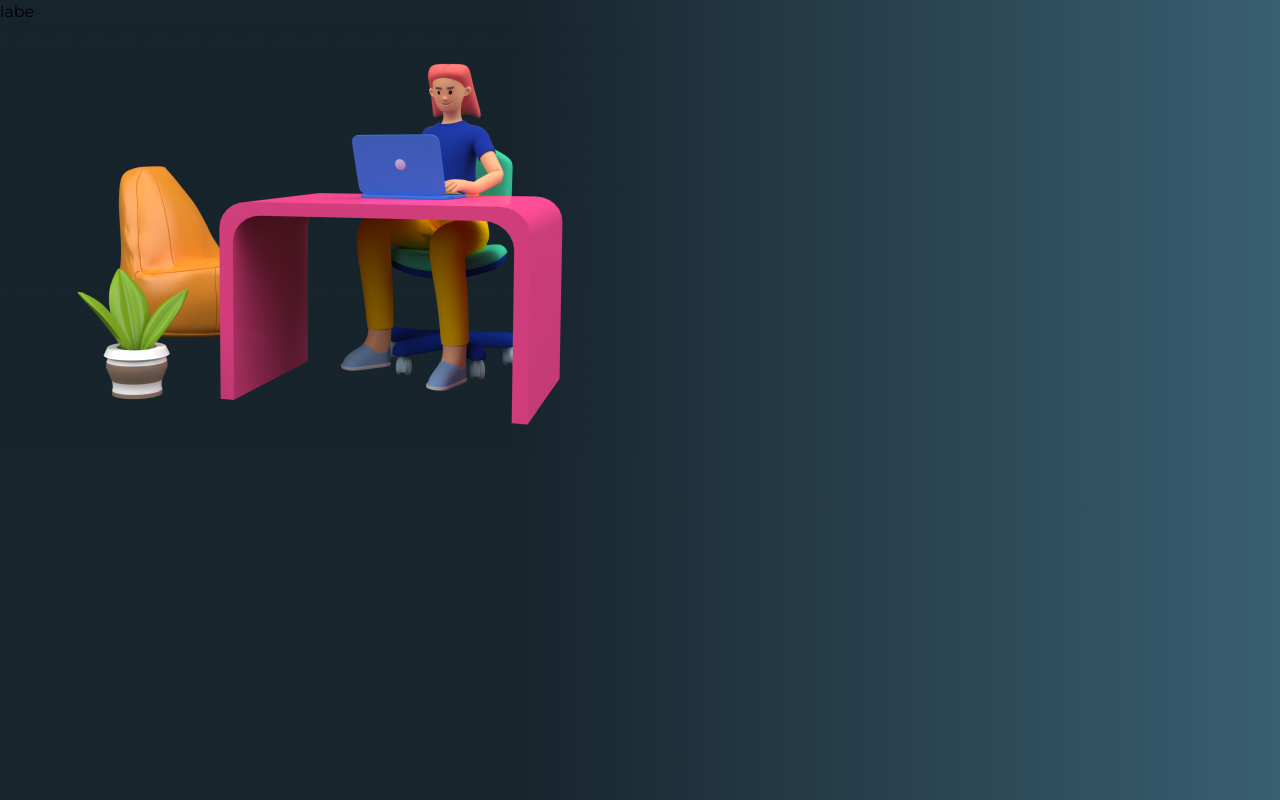
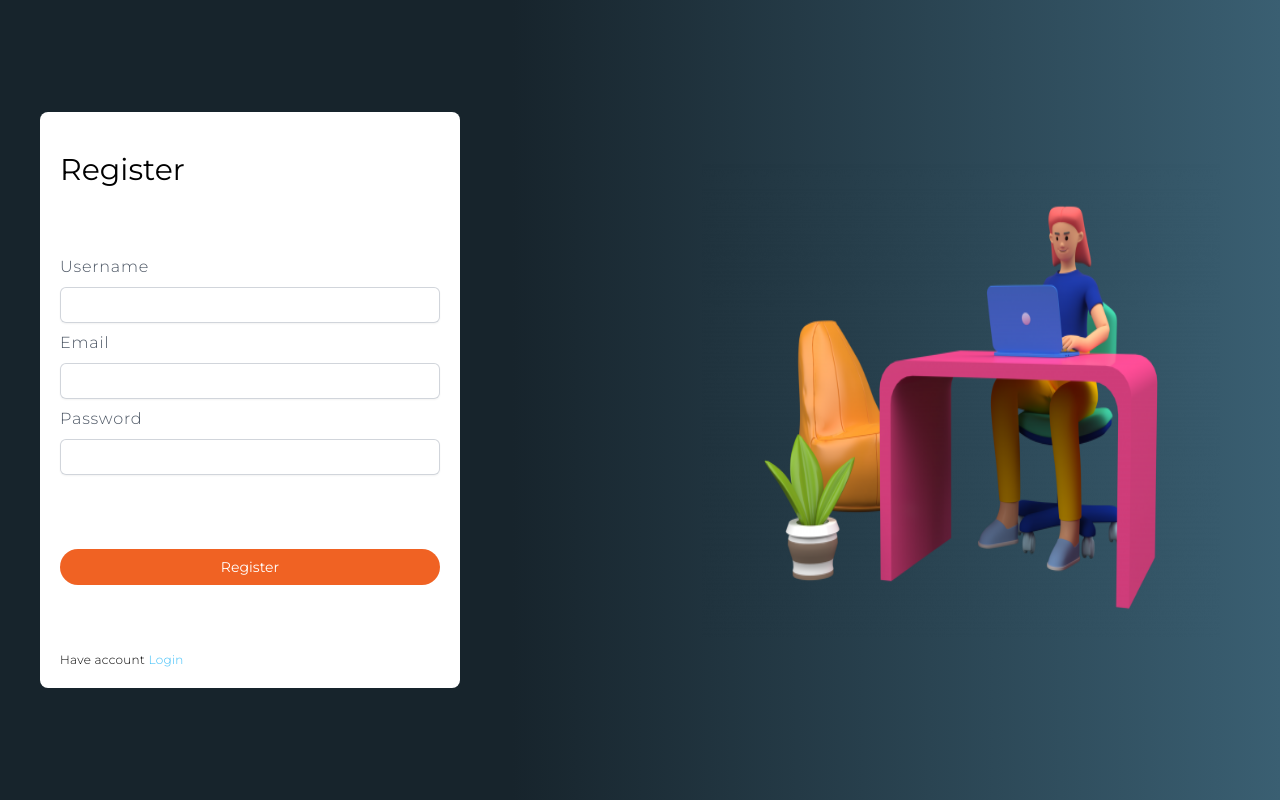
Before and after one commit to Erzeed/chat_MERN, a React (Vite) app: page /register in a window 1280 px wide. Built offline with nearby package versions, Linux system fonts and the light colour scheme.

Commit message:
add ui register

```diff
--- a/src/pages/register.jsx
+++ b/src/pages/register.jsx
@@ -2,14 +2,26 @@ import imgRegis from "../assets/img-register.png"
 
 function Register () {
     return(
-        <div className="register h-screen w-full">
-            <div className="register_form">
+        <div className="register h-screen w-full flex p-10 items-center">
+            <div className="register_form h-[80%] flex justify-between flex-col w-[35%] bg-white rounded-lg p-5">
+                <div className="form_titile">
+                    <h1 className="text-3xl pt-5">Register</h1>
+                </div>
                 <form action="">
-                    labe
+                    <label className="font-light text-md leading-6 text-gray-600 antialiased tracking-wider" htmlFor="username">Username</label>
+                    <input className="w-full mt-2 mb-2 rounded-md border-1 py-1.5 text-gray-900 shadow-sm ring-1 ring-inset ring-gray-300 p-1" type="text" name="email" id="username" />
+                    <label className="font-light text-md leading-6 text-gray-600 antialiased tracking-wider"  htmlFor="email">Email</label>
+                    <input className="w-full mt-2 mb-2 rounded-md border-1 py-1.5 text-gray-900 shadow-sm ring-1 ring-inset ring-gray-300 p-1"  type="email" name="email" id="email" />
+                    <label className="font-light text-md leading-6 text-gray-600 antialiased tracking-wider"  htmlFor="password">Password</label>
+                    <input className="w-full mt-2 mb-2 rounded-md border-1 py-1.5 text-gray-900 shadow-sm ring-1 ring-inset ring-gray-300 p-1"  type="password" name="password" id="password" />
                 </form>
+                <div className="btn_form">
+                    <button className="bg-[#F06223] w-full h-9 text-sm text-white rounded-full" type="button">Register</button>
+                </div>
+                <p className="font-light text-xs tracking-wide" >Have account <a className="text-sky-400/100" href="/login">Login</a></p>
             </div>
-            <div className="register_img">
-                <img src={imgRegis} alt="image register" />
+            <div className="register_img p-5 w-[65%] h-full flex justify-end items-center">
+                <img src={imgRegis} className="w-[70%] h-[70%]" alt="image register" />
             </div>
         </div>
     )
```
